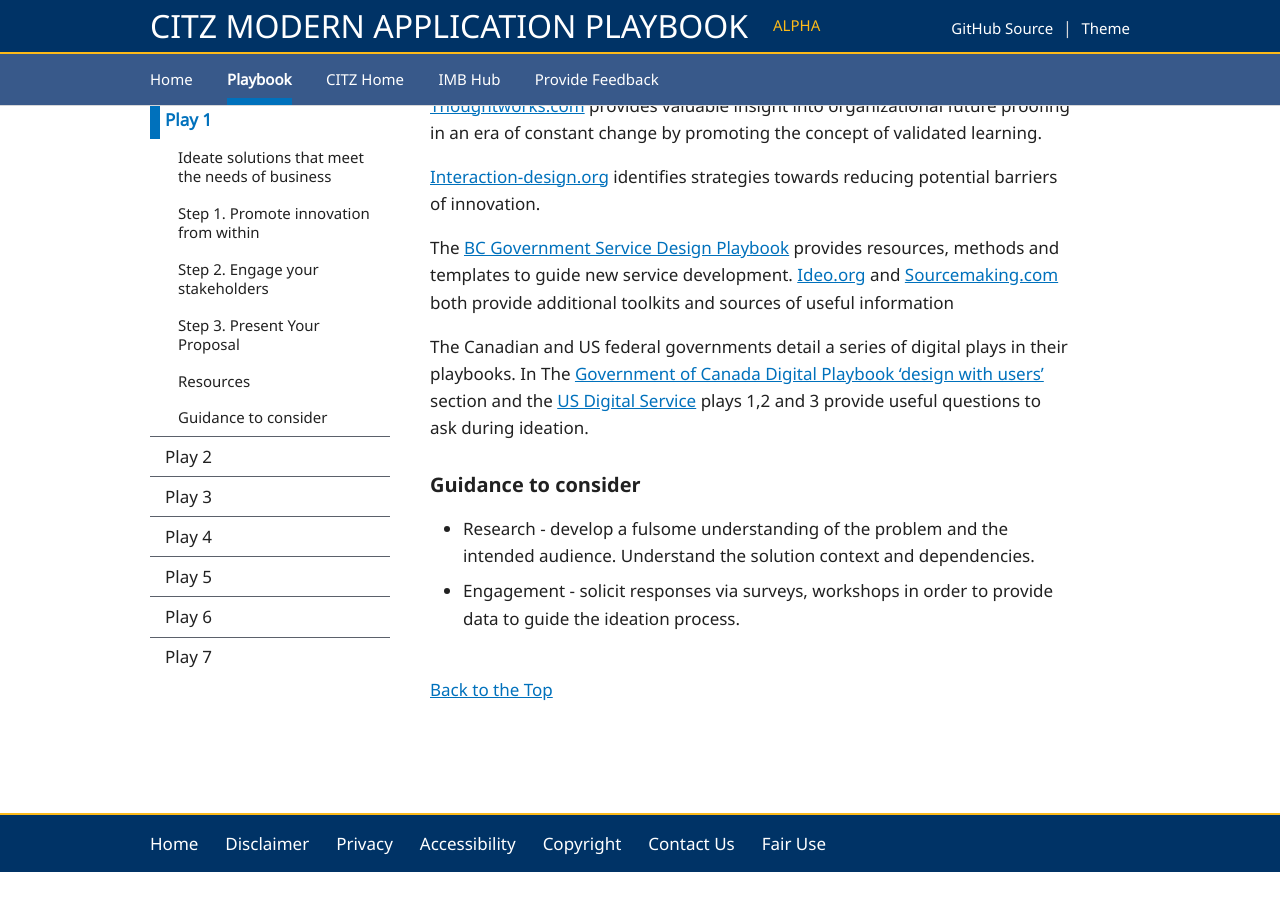
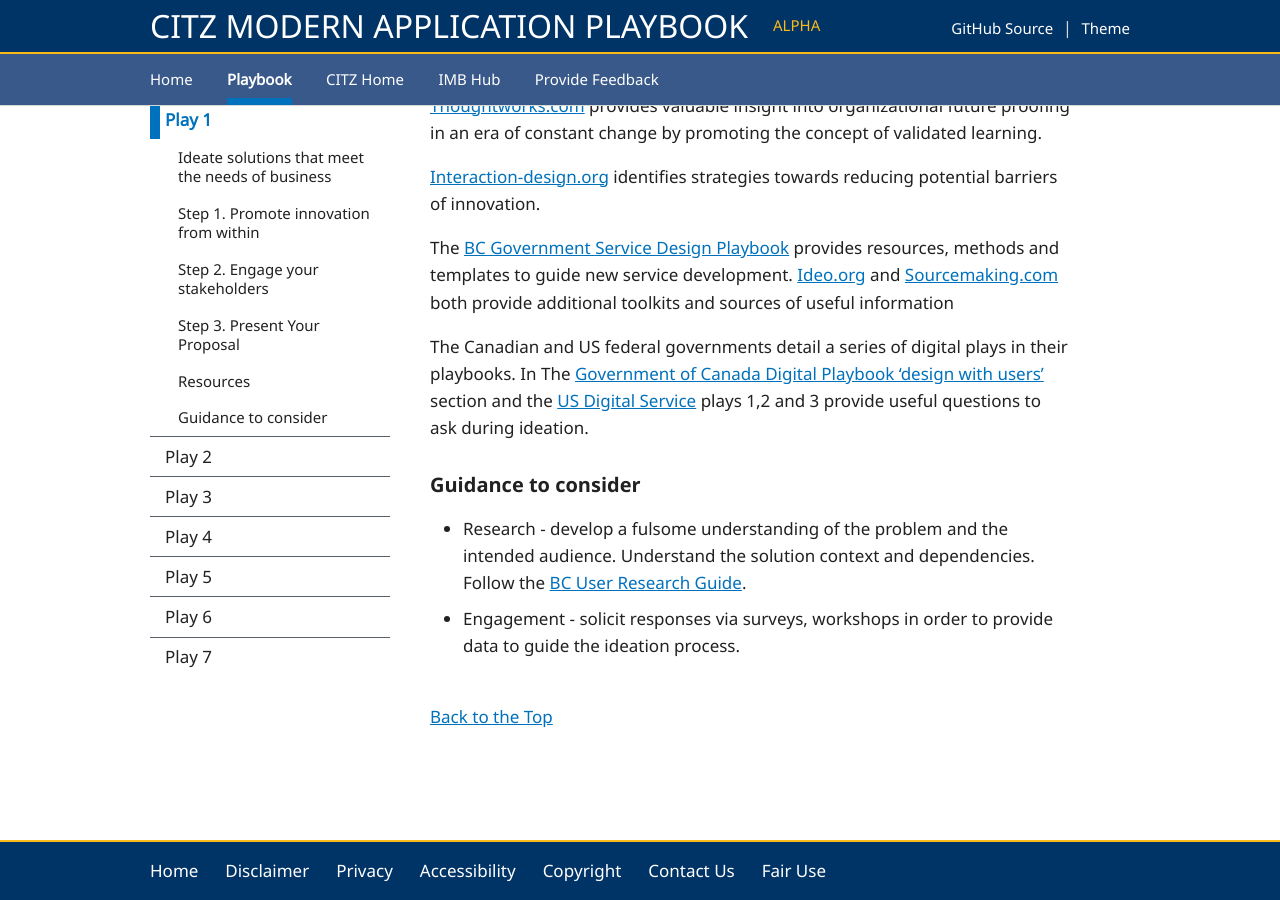
Before and after one commit to HeatherRemacle/exchangelabops, a Jekyll site: the page built from plays/play1.md, in a window 1280 px wide and 900 px high, scrolled down 2662 px. Built offline with Jekyll 4.4.1, drawn with Linux system fonts in a browser that asks for light colours; before the commit the page ends 3534 px from its top, so only the background shows below that.

Commit message:
Update play1.md

```diff
--- a/plays/play1.md
+++ b/plays/play1.md
@@ -76,7 +76,7 @@ The [BC Government Service Design Playbook](https://www2.gov.bc.ca/gov/content/g
 The Canadian and US federal governments detail a series of digital plays in their playbooks. In The [Government of Canada Digital Playbook ‘design with users’](https://canada-ca.github.io/digital-playbook-guide-numerique/en/1-design-with-users.html) section and the [US Digital Service](https://playbook.cio.gov/) plays 1,2 and 3 provide useful questions to ask during ideation.
 
 ### Guidance to consider
-- Research - develop a fulsome understanding of the problem and the intended audience. Understand the solution context and dependencies.
+- Research - develop a fulsome understanding of the problem and the intended audience. Understand the solution context and dependencies. Follow the [BC User Research Guide](https://bcgov.github.io/user-research-guide/).
 - Engagement - solicit responses via surveys, workshops in order to provide data to guide the ideation process.
 
 <br/>
```
